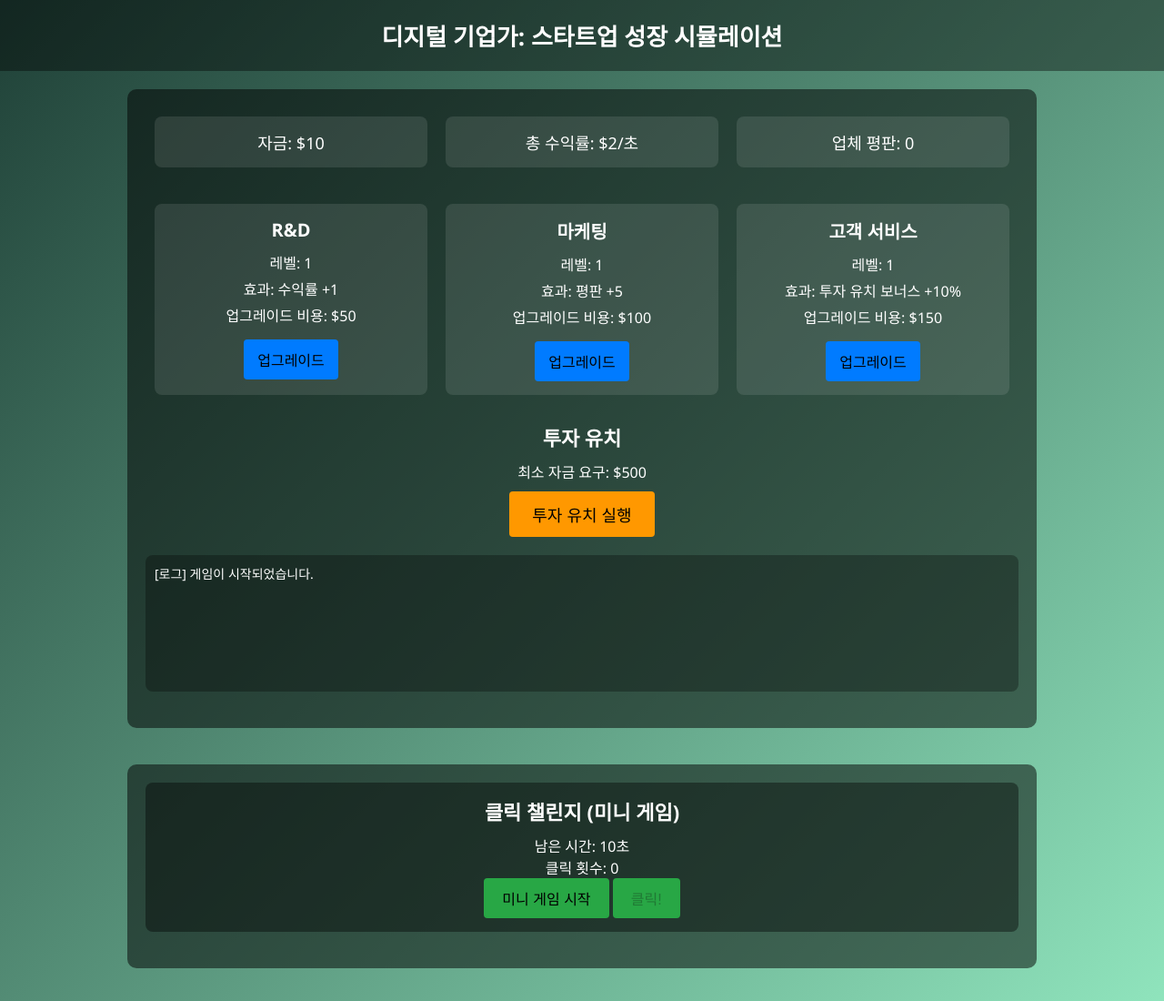
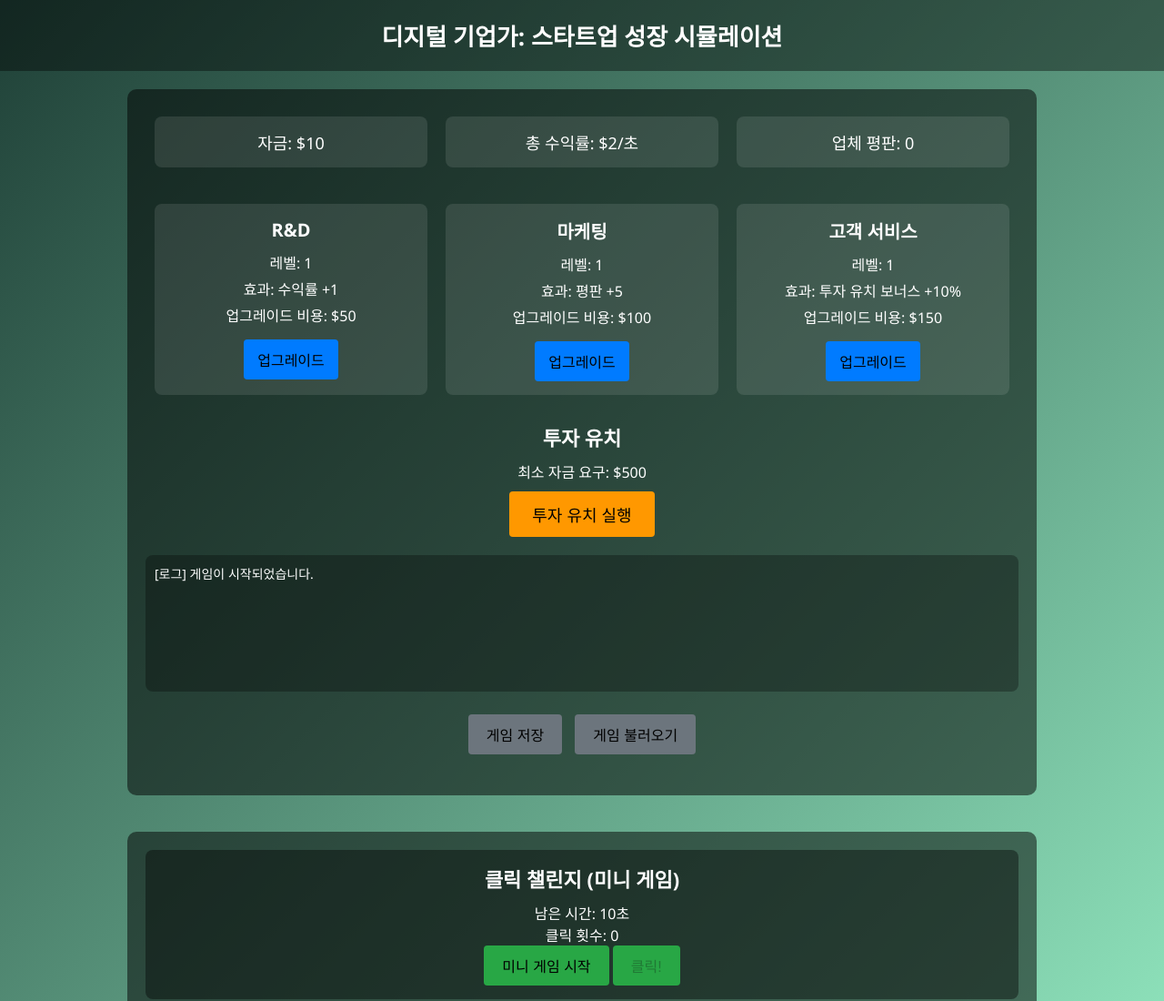
Before and after one commit to LbeomH/simulation, a plain HTML site: page index.html in a window 1280 px wide. Shown: the top 1100 px of the page at 91% size. Drawn offline with Linux system fonts and the light colour scheme.

Commit message:
세이브/로드 추가

```diff
--- a/index.html
+++ b/index.html
@@ -188,6 +188,24 @@
     .leaderboard button:hover {
       background-color: #c82333;
     }
+    /* 세이브/로드 패널 */
+    .save-load {
+      text-align: center;
+      margin-bottom: 20px;
+    }
+    .save-load button {
+      background-color: #6c757d;
+      border: none;
+      border-radius: 4px;
+      padding: 10px 20px;
+      font-size: 16px;
+      cursor: pointer;
+      margin: 5px;
+      transition: background-color 0.2s, transform 0.3s;
+    }
+    .save-load button:hover {
+      background-color: #5a6268;
+    }
     /* 애니메이션 효과 */
     @keyframes upgradePop {
       0% { transform: scale(1); }
@@ -249,6 +267,11 @@
     <!-- 로그 출력 -->
     <section class="log" id="log">
       <p>[로그] 게임이 시작되었습니다.</p>
+    </section>
+    <!-- 세이브/로드 패널 -->
+    <section class="save-load">
+      <button onclick="saveGame()">게임 저장</button>
+      <button onclick="loadGame()">게임 불러오기</button>
     </section>
   </div>
 
@@ -479,6 +502,53 @@
 
     // 초기 리더보드 표시
     displayLeaderboard();
+
+    /******************** 세이브/로드 기능 ********************/
+    const SAVE_KEY = 'startupGameSave';
+
+    function saveGame() {
+      // 저장할 데이터 구성
+      const saveData = {
+        funds: funds,
+        reputation: reputation,
+        departments: {
+          rnd: { level: departments.rnd.level, cost: departments.rnd.cost },
+          marketing: { level: departments.marketing.level, cost: departments.marketing.cost },
+          cs: { level: departments.cs.level, cost: departments.cs.cost }
+        }
+      };
+      localStorage.setItem(SAVE_KEY, JSON.stringify(saveData));
+      addLog("게임 상태가 저장되었습니다.");
+    }
+
+    function loadGame() {
+      const savedData = localStorage.getItem(SAVE_KEY);
+      if (savedData) {
+        const data = JSON.parse(savedData);
+        funds = data.funds;
+        reputation = data.reputation;
+        // 부서 업데이트
+        departments.rnd.level = data.departments.rnd.level;
+        departments.rnd.cost = data.departments.rnd.cost;
+        departments.marketing.level = data.departments.marketing.level;
+        departments.marketing.cost = data.departments.marketing.cost;
+        departments.cs.level = data.departments.cs.level;
+        departments.cs.cost = data.departments.cs.cost;
+
+        // UI 갱신
+        fundsElem.textContent = Math.floor(funds);
+        reputationElem.textContent = reputation;
+        rndLevelElem.textContent = departments.rnd.level;
+        rndCostElem.textContent = departments.rnd.cost;
+        marketingLevelElem.textContent = departments.marketing.level;
+        marketingCostElem.textContent = departments.marketing.cost;
+        csLevelElem.textContent = departments.cs.level;
+        csCostElem.textContent = departments.cs.cost;
+        addLog("저장된 게임 상태를 불러왔습니다.");
+      } else {
+        addLog("불러올 저장 데이터가 없습니다.");
+      }
+    }
   </script>
 </body>
 </html>
```
